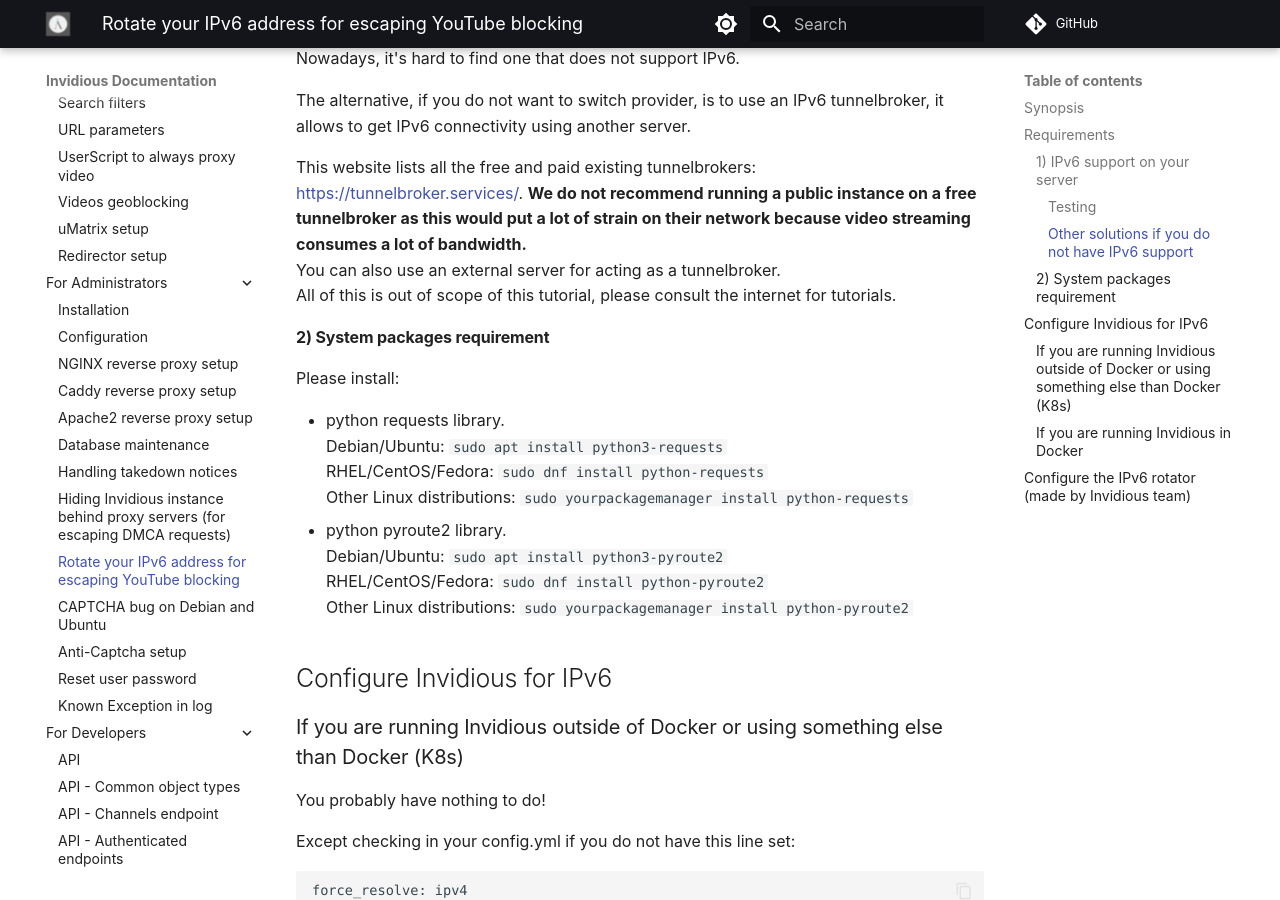
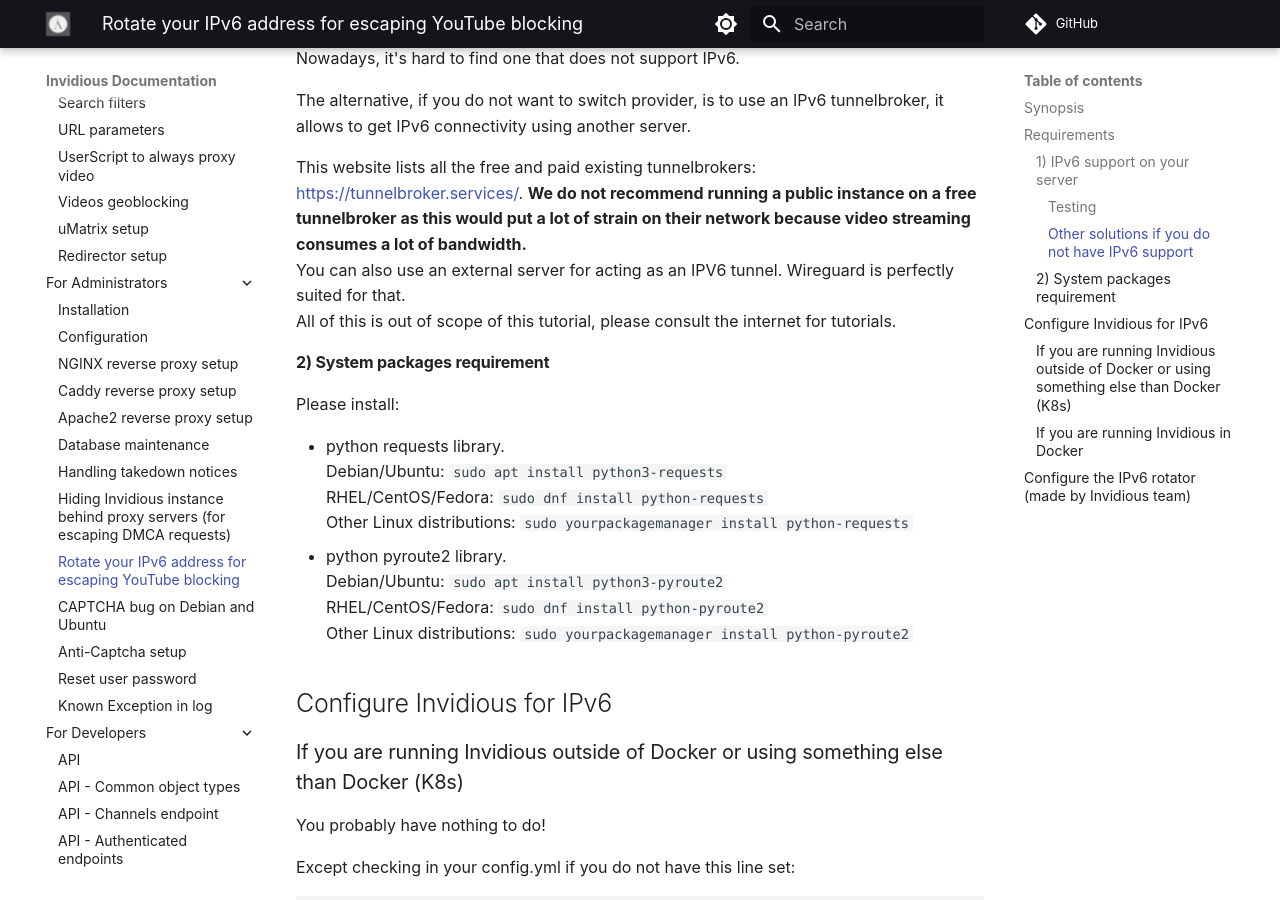
Before and after one commit to iv-org/documentation, an MkDocs documentation site: the page built from docs/ipv6-rotator.md, in a window 1280 px wide and 900 px high, scrolled down 1124 px. Built offline with MkDocs 1.6.1 and Material for MkDocs 9.7.7, drawn with Linux system fonts in a browser that asks for light colours; comment, search, counter and statistics services are not loaded.

Commit message:
add note about wireguard as ipv6 tunnel

```diff
--- a/docs/ipv6-rotator.md
+++ b/docs/ipv6-rotator.md
@@ -29,7 +29,7 @@
 The alternative, if you do not want to switch provider, is to use an IPv6 tunnelbroker, it allows to get IPv6 connectivity using another server.
 
 This website lists all the free and paid existing tunnelbrokers: https://tunnelbroker.services/. **We do not recommend running a public instance on a free tunnelbroker as this would put a lot of strain on their network because video streaming consumes a lot of bandwidth.**
-You can also use an external server for acting as a tunnelbroker.
+You can also use an external server for acting as an IPV6 tunnel. Wireguard is perfectly suited for that.
 All of this is out of scope of this tutorial, please consult the internet for tutorials.
 
 #### 2) System packages requirement
```
